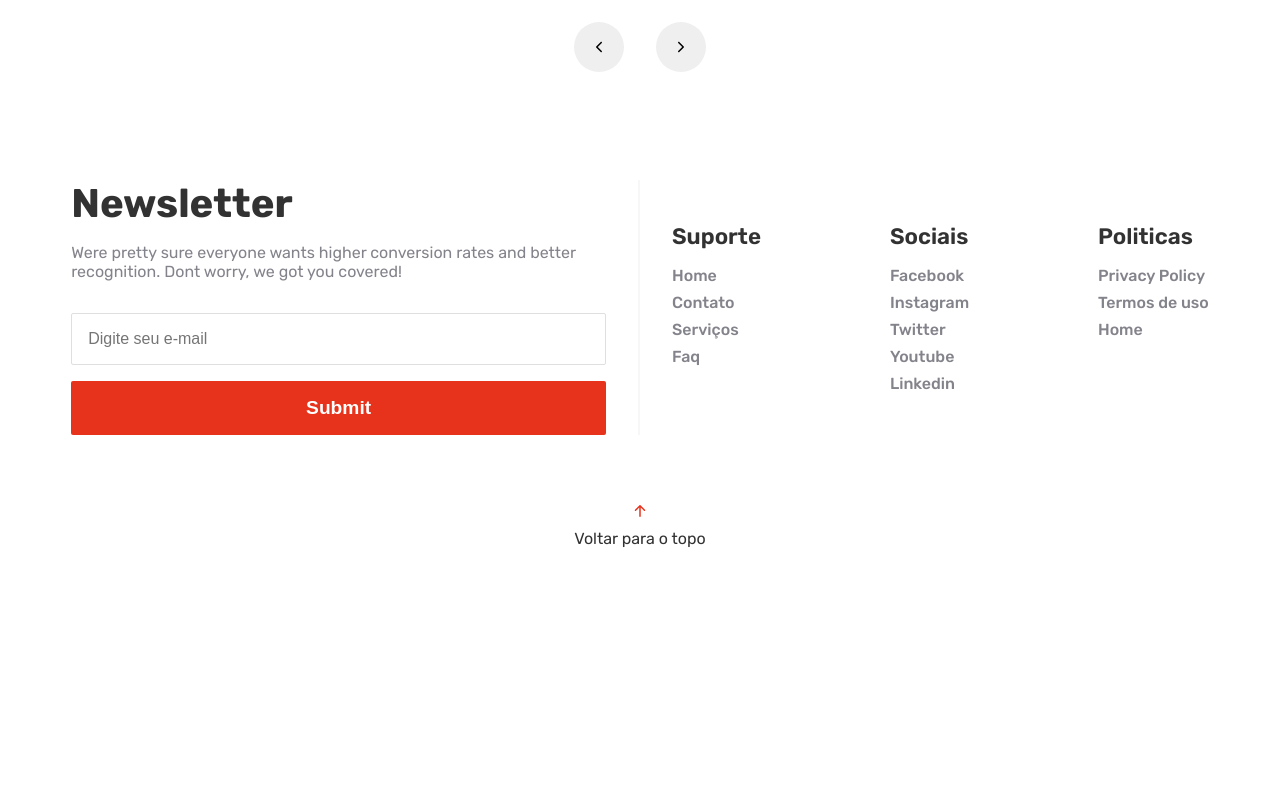
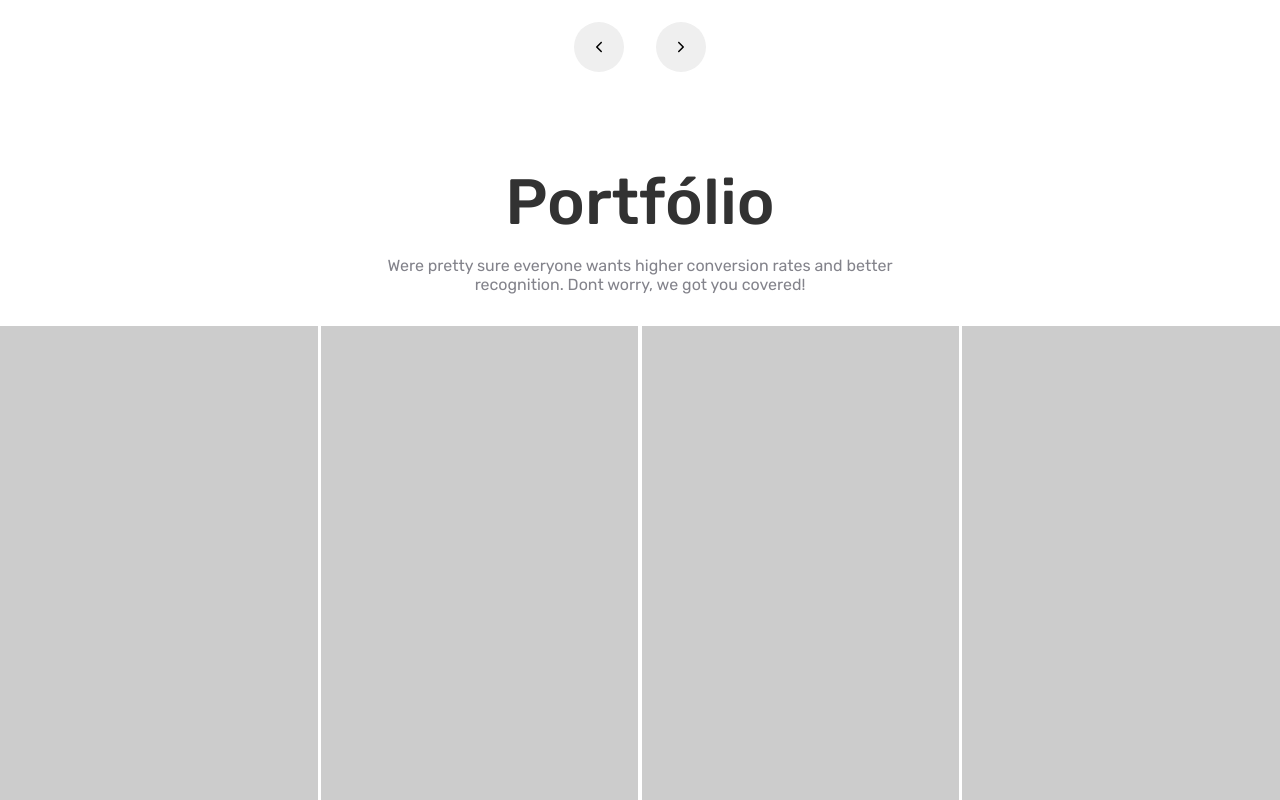
Before and after one commit to LucasAlexsandro/onzevibe, a React (Vite) app in the folder frontend/: page / in a window 1280 px wide. Shown: the part 2300-3100 px from the top of the page. Before the commit the page ends 2895 px from the top, so only its background shows below. Built offline with nearby package versions, Linux system fonts and the light colour scheme.

Commit message:
Create: Portfolio grid

```diff
--- /dev/null
+++ b/frontend/src/components/Portfolio/Portfolio.jsx
@@ -0,0 +1,42 @@
+import { ServiceTitle } from "../Services/ServiceDev/Styles";
+import { PortfolioContainer } from "./Styles";
+
+export default function Portfolio() {
+  return (
+    <PortfolioContainer>
+      <ServiceTitle>
+        <h1>Portfólio</h1>
+        <p>
+          Were pretty sure everyone wants higher conversion rates and better
+          recognition. Dont worry, we got you covered!
+        </p>
+      </ServiceTitle>
+      <div className="portfolio-grid">
+        <div className="grid-item">
+
+        </div>
+        <div className="grid-item">
+
+        </div>
+        <div className="grid-item">
+
+        </div>
+        <div className="grid-item">
+
+        </div>
+        <div className="grid-item">
+
+        </div>
+        <div className="grid-item">
+
+        </div>
+        <div className="grid-item">
+
+        </div>
+        <div className="grid-item">
+
+        </div>
+      </div>
+    </PortfolioContainer>
+  );
+}
--- /dev/null
+++ b/frontend/src/components/Portfolio/Styles.js
@@ -0,0 +1,19 @@
+import styled from 'styled-components';
+
+export const PortfolioContainer = styled.div`
+  margin-top: 2rem;
+  min-height: 100vh;
+  width: 100%;
+
+  .portfolio-grid {
+    margin-top: 2rem;
+    width: 100%;
+    display: grid;
+    gap: 0.2rem;
+    grid-template-columns: 1fr 1fr 1fr 1fr;
+    .grid-item {
+      background-color: #ccc;
+      height: 500px;
+    }
+  }
+`;
--- a/frontend/src/pages/Home/index.jsx
+++ b/frontend/src/pages/Home/index.jsx
@@ -1,8 +1,9 @@
 import BtnWpp from "../../components/BtnWpp";
-import Footer from "../../components/Footer/Footer";
 import Hero from "../../components/Hero/Hero";
 import ServiceBranding from "../../components/Services/ServiceBranding/ServiceBranding";
 import ServiceDev from "../../components/Services/ServiceDev/ServiceDev";
+import Portfolio from "../../components/Portfolio/Portfolio";
+import Footer from "../../components/Footer/Footer";
 
 export default function Home() {
   return (
@@ -11,6 +12,7 @@ export default function Home() {
       <Hero />
       <ServiceBranding />
       <ServiceDev />
+      <Portfolio />
       <Footer />
     </>
 
```
